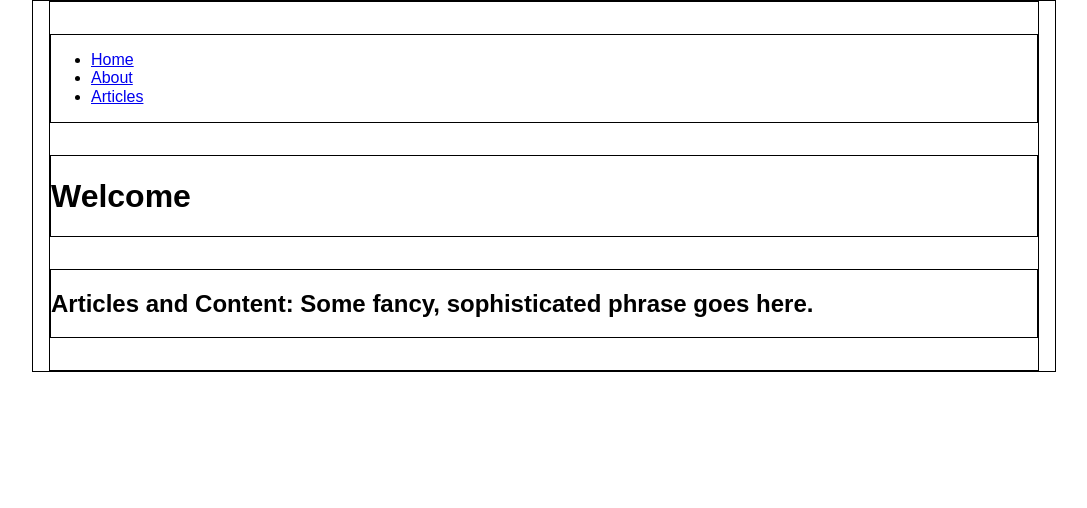
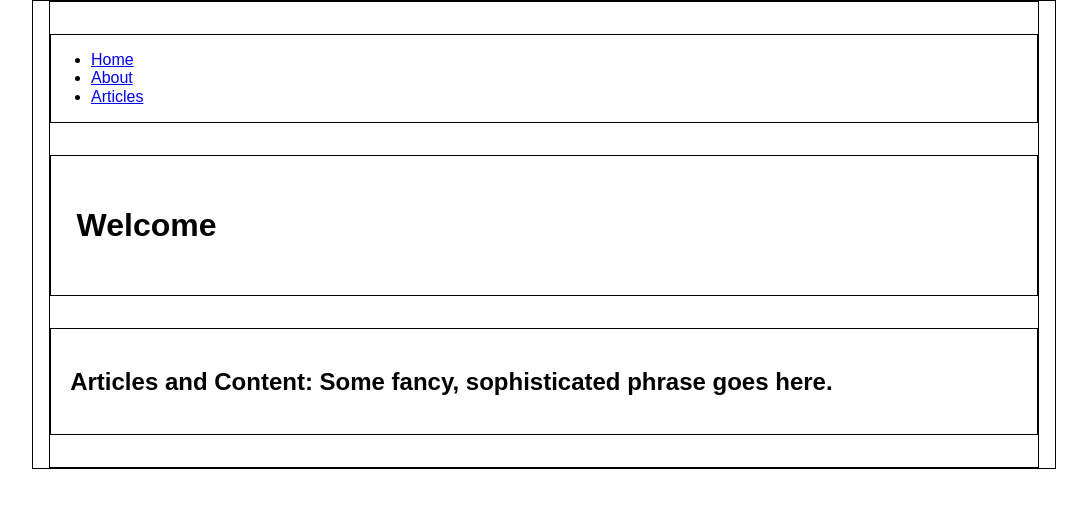
Before and after one commit to msawangwan/msawangwan.github.io, a Jekyll site: the page built from index.html, in a window 1280 px wide. Shown: the top 508 px of the page, without its empty margins (96-1183 px from the left). Built offline with Jekyll 4.4.1, drawn with Linux system fonts in a browser that asks for light colours; some web fonts are replaced.

Commit message:
messing with ems

```diff
--- a/css/main.css
+++ b/css/main.css
@@ -23,3 +23,8 @@ div {
   margin: 2em auto;
   padding .5em;
 }
+
+h1, h2 {
+  margin: 0.8em auto;
+  padding: 0.8em;
+}
```
